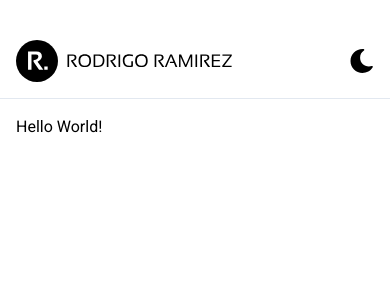
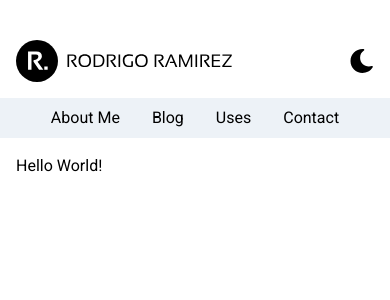
Before and after one commit to xpromx/xpromx.me, a Next.js app: page / in a window 390 px wide. Shown: the top 300 px of the page. Built offline with nearby package versions, Linux system fonts and the light colour scheme; some icons are missing.

Commit message:
feat(Navbar): responsive styles

```diff
--- a/src/components/Navbar/Navbar.tsx
+++ b/src/components/Navbar/Navbar.tsx
@@ -11,7 +11,7 @@ const Nav: FC<{ className?: string }> = ({ children, className = "" }) => {
 
 const NavItem: FC = ({ children }) => {
   return (
-    <li className="px-4 hover:underline text-lg last:pr-0 first:pl-0">
+    <li className="px-4 hover:underline text-base md:text-lg last:pr-0 first:pl-0">
       {children}
     </li>
   );
@@ -20,13 +20,30 @@ const NavItem: FC = ({ children }) => {
 export const Navbar = () => {
   const { darkMode, setDarkMode } = useTheme();
   return (
-    <div className="flex justify-between p-4 border-b dark:border-gray-100">
-      <div className="w-64">
+    <div className="flex flex-wrap md:flex-no-wrap justify-between md:border-b dark:border-gray-100">
+      {/* Left */}
+      <div className="w-1/2 md:w-64 p-4">
         <a href="#">
           <LogoLarge />
         </a>
       </div>
-      <div className="w-full justify-center hidden md:flex">
+
+      {/* Right */}
+      <div className="w-1/2 md:w-64 p-4 text-right md:order-last">
+        <Nav className="flex-row-reverse">
+          <NavItem>
+            <button
+              className="outline-none focus:outline-none flex items-center"
+              onClick={() => setDarkMode(!darkMode)}
+            >
+              <Icon icon={darkMode ? "lightMode" : "darkMode"} size="sm" />
+            </button>
+          </NavItem>
+        </Nav>
+      </div>
+
+      {/* Menu */}
+      <div className="w-full justify-center flex bg-gray-200 dark:bg-gray-800 md:bg-transparent md:dark:bg-transparent py-2 px-4">
         <Nav>
           <NavItem>
             <a href="#">About Me</a>
@@ -42,18 +59,6 @@ export const Navbar = () => {
           </NavItem>
         </Nav>
       </div>
-      <div className="w-64 text-right">
-        <Nav className="flex-row-reverse">
-          <NavItem>
-            <button
-              className="outline-none focus:outline-none flex items-center"
-              onClick={() => setDarkMode(!darkMode)}
-            >
-              <Icon icon={darkMode ? "lightMode" : "darkMode"} size="sm" />
-            </button>
-          </NavItem>
-        </Nav>
-      </div>
     </div>
   );
 };
```
